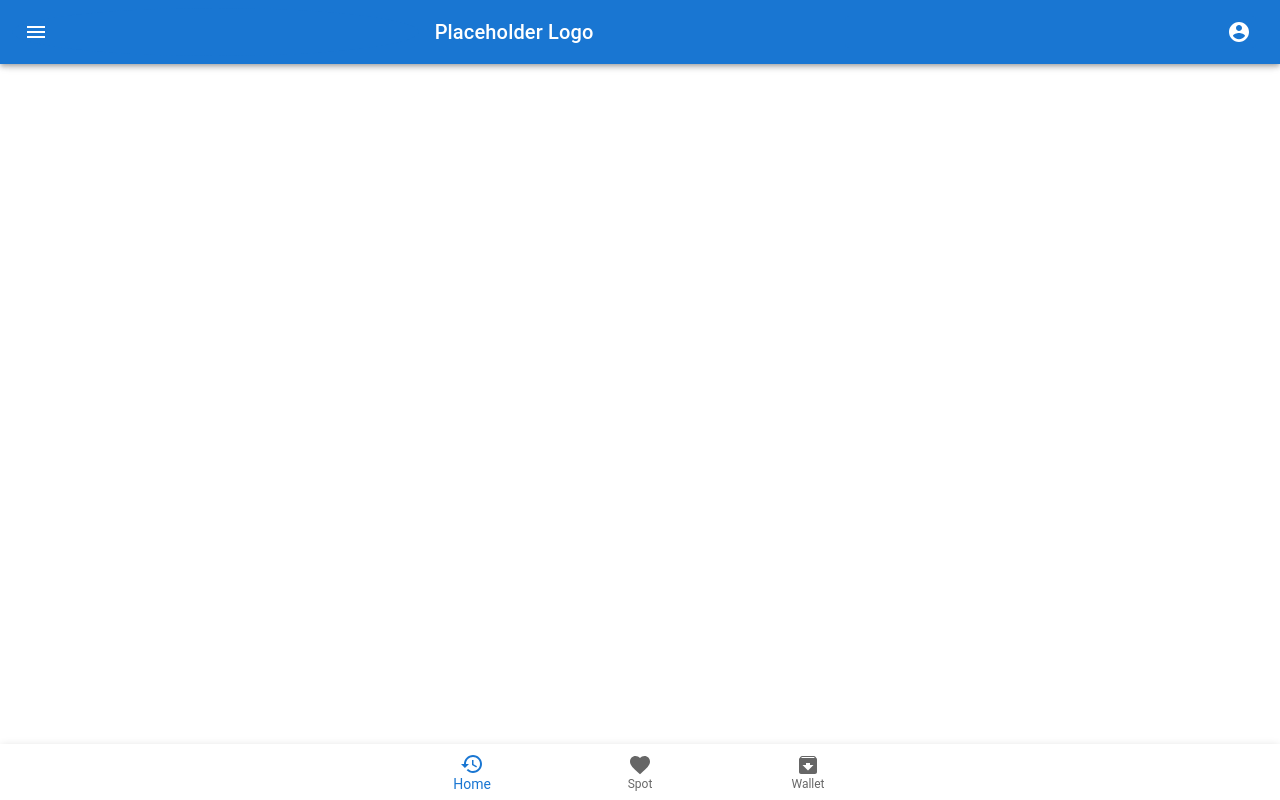
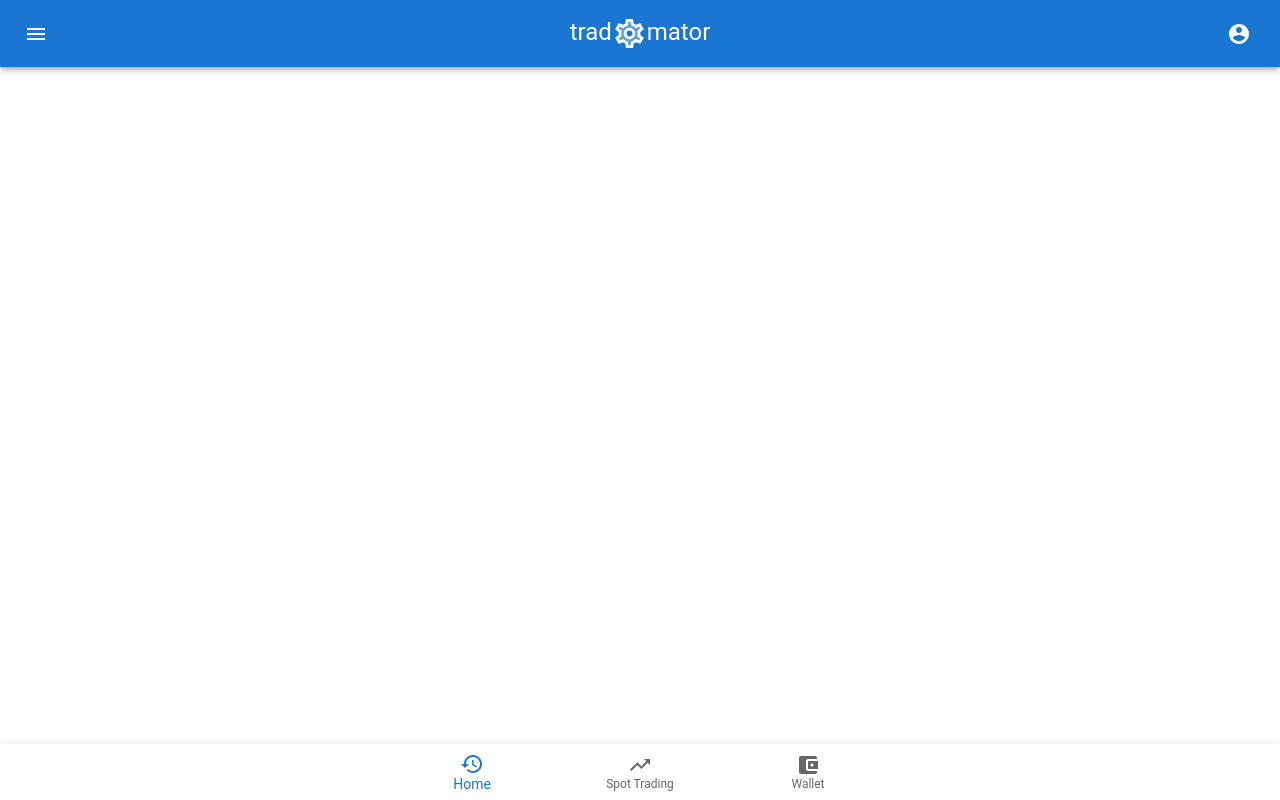
Before and after one commit to ThiemoOrrico/tradomator, a React (Create React App) app in the folder frontend/: page /login in a window 1280 px wide. Built offline with nearby package versions, Linux system fonts and the light colour scheme; no server answers.

Commit message:
Change frontend Logo and LowerButtonNavBar icons

```diff
--- a/frontend/src/components/LowerButtonNavBar.js
+++ b/frontend/src/components/LowerButtonNavBar.js
@@ -3,11 +3,9 @@ import Box from '@mui/material/Box';
 import BottomNavigation from '@mui/material/BottomNavigation';
 import BottomNavigationAction from '@mui/material/BottomNavigationAction';
 import RestoreIcon from '@mui/icons-material/Restore';
-import FavoriteIcon from '@mui/icons-material/Favorite';
-import ArchiveIcon from '@mui/icons-material/Archive';
 import Paper from '@mui/material/Paper';
-
-
+import TrendingUpIcon from '@mui/icons-material/TrendingUp';
+import AccountBalanceWalletIcon from '@mui/icons-material/AccountBalanceWallet';
 
 export default function LowerButtonNavBar() {
 
@@ -25,9 +23,9 @@ export default function LowerButtonNavBar() {
                         setValue(newValue);
                     }}
                 >
-                    <BottomNavigationAction label="Home" icon={<RestoreIcon />} />
-                    <BottomNavigationAction label="Spot" icon={<FavoriteIcon />} />
-                    <BottomNavigationAction label="Wallet" icon={<ArchiveIcon />} />
+                    <BottomNavigationAction label="Home" icon={<RestoreIcon href="/" />} />
+                    <BottomNavigationAction label="Spot Trading" icon={<TrendingUpIcon />} />
+                    <BottomNavigationAction label="Wallet" icon={<AccountBalanceWalletIcon href="/wallet" />} />
                 </BottomNavigation>
             </Paper>
         </Box>
--- a/frontend/src/components/TopAppBar.js
+++ b/frontend/src/components/TopAppBar.js
@@ -7,6 +7,8 @@ import Button from '@mui/material/Button';
 import IconButton from '@mui/material/IconButton';
 import MenuIcon from '@mui/icons-material/Menu';
 import {AccountCircle} from "@material-ui/icons";
+import SettingsTwoToneIcon from '@mui/icons-material/SettingsTwoTone';
+
 
 export default function TopAppBar() {
     return (
@@ -32,11 +34,31 @@ export default function TopAppBar() {
                         <MenuIcon />
                     </IconButton>
 
-                    <Typography variant="h6" component="div" sx={{
+                    <Box
+                        sx={{
+                            display: 'flex',
+                            justifyContent: 'center',
+                            p: 1,
+                            m: 1,
+                            bgcolor: 'primary.main',
+                        }}
+                    >
+
+                    <Typography variant="h5" component="div" sx={{
                         gridArea: 'headerCenter', justifyContent: "flex-end" , bgcolor: 'primary.main'
                          }}>
-                        Placeholder Logo
+                        trad
                     </Typography>
+
+                       <SettingsTwoToneIcon fontSize="large"/>
+
+                        <Typography variant="h5" component="div" sx={{
+                            gridArea: 'headerCenter', justifyContent: "flex-end" , bgcolor: 'primary.main'
+                        }}>
+                            mator
+                        </Typography>
+
+                    </Box>
 
                     <Button
 
```
